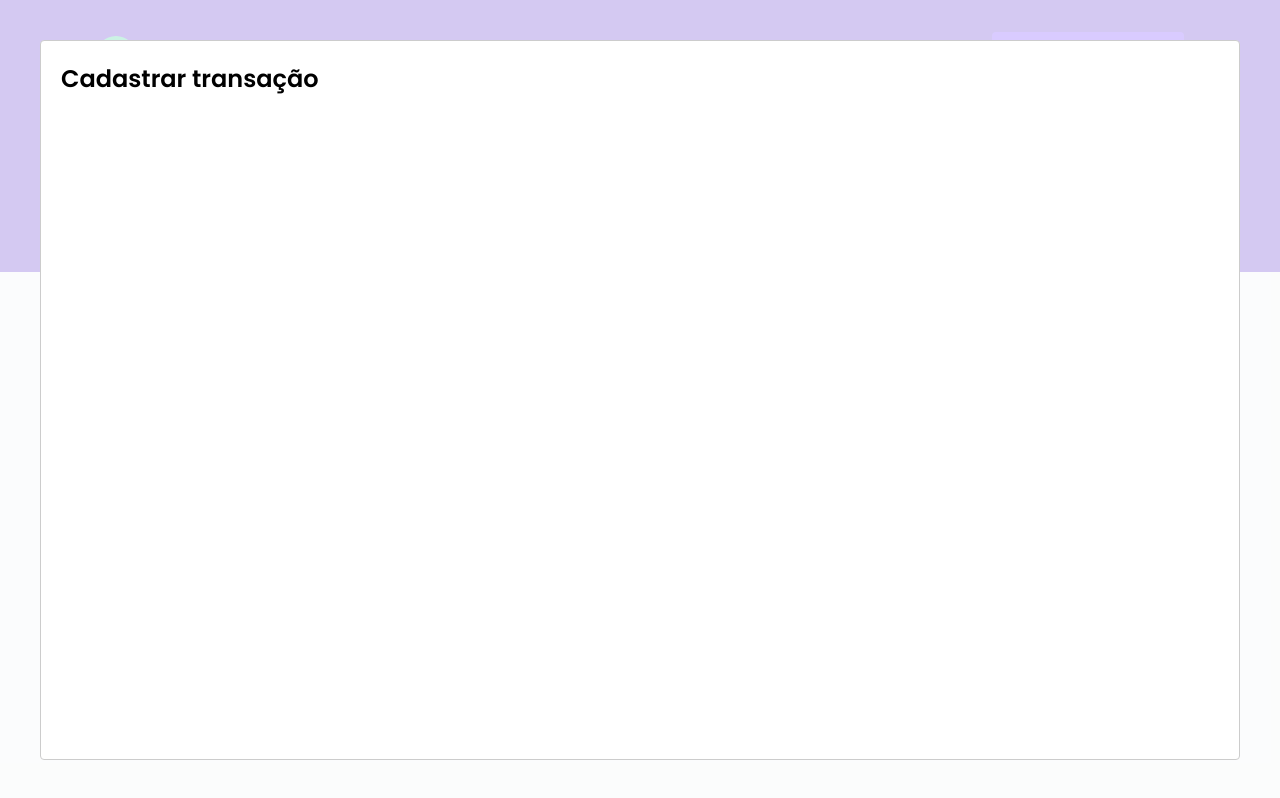
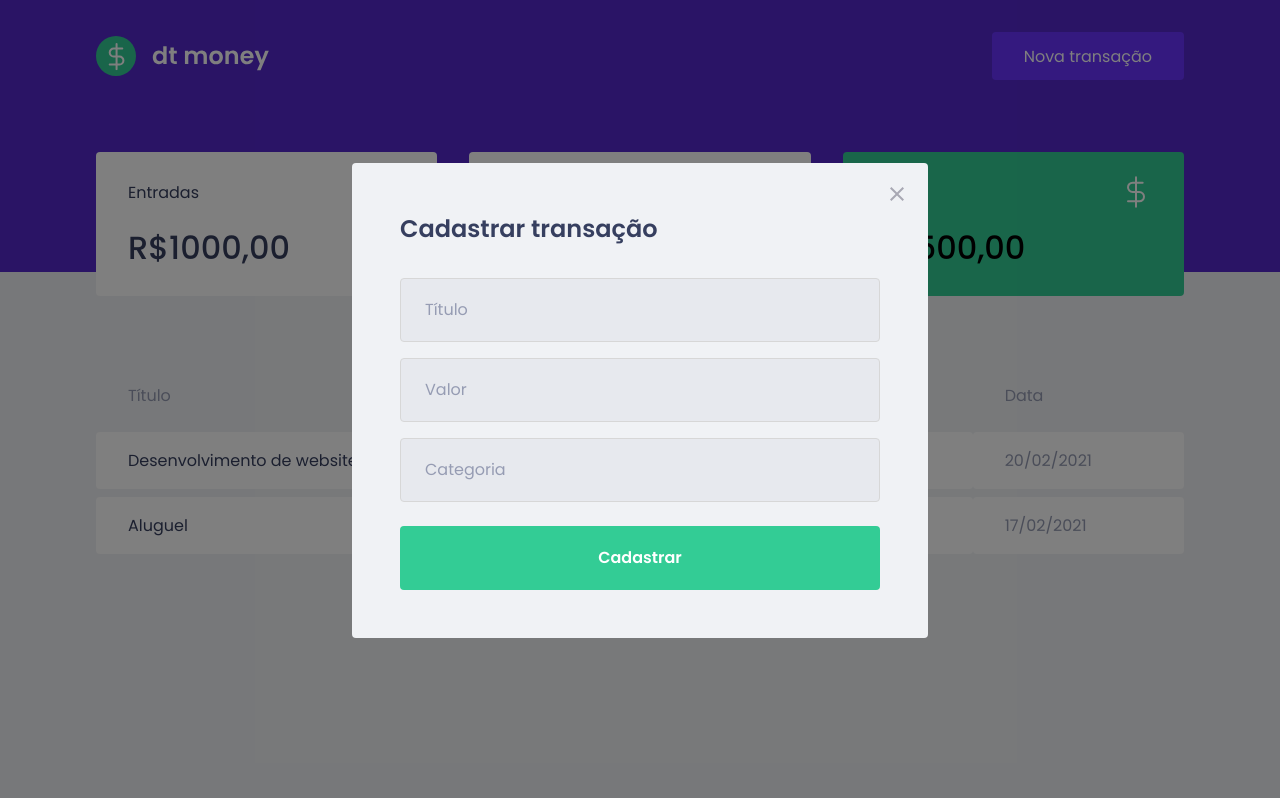
Before and after one commit to iwataniKenji/dtmoney, a React (Create React App) app: page / in a window 1280 px wide. Both pictures are taken after a click on the button "Nova transação". Built offline with nearby package versions, Linux system fonts and the light colour scheme; no server answers; what miragejs would draw is missing.

Commit message:
styling modal component

```diff
--- a/src/components/NewTransactionModal/index.tsx
+++ b/src/components/NewTransactionModal/index.tsx
@@ -1,4 +1,6 @@
 import Modal from "react-modal";
+import closeImg from "../../assets/close.svg";
+import { Container } from "./styles";
 
 interface NewTransactionModalProps {
   isOpen: boolean;
@@ -13,8 +15,23 @@
     <Modal
       isOpen={isOpen}
       onRequestClose={onRequestClose}
+      overlayClassName="react-modal-overlay"
+      className="react-modal-content"
     >
-      <h2>Cadastrar transação</h2>
+      <button
+        type="button"
+        onClick={onRequestClose}
+        className="react-modal-close"
+      >
+        <img src={closeImg} alt="Fechar modal" />
+      </button>
+      <Container>
+        <h2>Cadastrar transação</h2>
+        <input placeholder="Título" />
+        <input type="number" placeholder="Valor" />
+        <input placeholder="Categoria" />
+        <button type="submit">Cadastrar</button>
+      </Container>
     </Modal>
   );
 }
--- a/src/components/NewTransactionModal/styles.ts
+++ b/src/components/NewTransactionModal/styles.ts
@@ -1,3 +1,51 @@
-import styled from 'styled-components';
+import styled from "styled-components";
 
-export const Container = styled.div``
+export const Container = styled.form`
+  h2 {
+    color: var(--text-title);
+    font-size: 1.5rem;
+    margin-bottom: 2rem;
+  }
+
+  input {
+    width: 100%;
+    padding: 0 1.5rem;
+    height: 4rem;
+    border-radius: 0.25rem;
+
+    border: 1px solid #d7d7d7;
+    background: #e7e9ee;
+
+    font-weight: 400;
+    font-size: 1rem;
+
+    // estilização do texto placeholder
+    &::placeholder {
+      color: var(--text-body);
+    }
+
+    // hack -> todo input que há input antes
+    & + input {
+      margin-top: 1rem;
+    }
+  }
+
+  button[type="submit"] {
+    width: 100%;
+    padding: 0 1.5rem;
+    height: 4rem;
+    background: var(--green);
+    color: #fff;
+    border-radius: 0.25rem;
+    border: 0;
+    font-size: 1rem;
+    margin-top: 1.5rem;
+    font-weight: 600;
+
+    transition: filter 0.2s;
+
+    &:hover {
+      filter: brightness(0.9);
+    }
+  }
+`;
--- a/src/styles/global.ts
+++ b/src/styles/global.ts
@@ -53,4 +53,47 @@
     opacity: 0.6;
     cursor: not-allowed;
   }
+
+  // elemento do background atrás do modal
+  .react-modal-overlay {
+    background: rgba(0, 0, 0, 0.5);
+
+    // sempre fica em cima do viewport
+    position: fixed;
+
+    // ocupa tela inteira
+    top: 0;
+    bottom: 0;
+    right: 0;
+    left: 0;
+
+    display: flex;
+    align-items: center;
+    justify-content: center;
+  }
+
+  // elemento do modal em si
+  .react-modal-content {
+    width: 100%;
+    max-width: 576px;
+    background: var(--background);
+    padding: 3rem;
+    position: relative;
+    border-radius: 0.25rem;
+  }
+
+  .react-modal-close {
+    position: absolute;
+
+    right: 1.5rem;
+    top: 1.5rem;
+    border: 0;
+    background: transparent;
+
+    transition: filter 0.2s;
+
+    &:hover {
+      filter: brightness(0.8);
+    }
+  }
 `;
```
